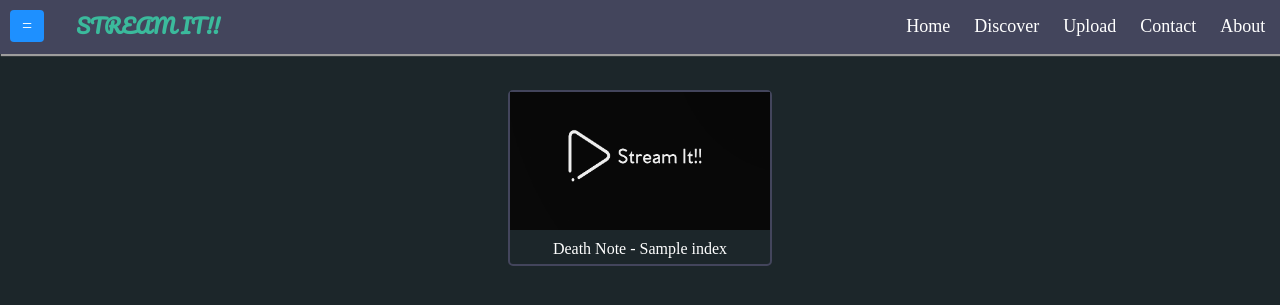
After one commit to Naval-surange/Stream-It, a Flask app: template templates/episodes.html in a window 1280 px wide. The commit adds this page. Shown: the top 305 px of the page. Run offline with Flask 2, Linux system fonts and the light colour scheme; the template is opened without the code that fills it: most values are stand-ins (such as "Sample title", 1, 10 or a date in 2020); parts of the project's set-up code (start-up, migrations or seed data) failed here and were passed over.

Commit message:
added error page, episodes page and fixed season page

```diff
--- a/index.py
+++ b/index.py
@@ -1,7 +1,8 @@
-from flask import Flask,redirect,url_for,render_template,request
+from flask import Flask, redirect, url_for, render_template, request
 import os
 from werkzeug.utils import html
 import json
+
 
 app = Flask(__name__)
 
@@ -13,22 +14,68 @@ videos = []
 @app.route("/home")
 @app.route("/")
 def home():
-    return render_template("index.html",vids=videos)
+    return render_template("index.html", vids=videos)
+
 
 @app.route("/upload")
 def upload():
     return render_template("upload.html")
 
-@app.route("/season")
-def seasons():
-    data = db[0]
+
+@app.route("/season/<series_name>")
+def seasons(series_name):
+    flag = 1
+    for ser in db:
+        if ser['name'] == series_name:
+            data = ser
+            flag = 0
+    if flag:
+        return render_template("error.html",msg="series not found!!")
+    else:
+        return render_template("season.html", data=data)
+
     # print(data)
-    return render_template("season.html",data=data)
 
-@app.route("/player/<video>")
-def player(video):
-    filePath = f'videos/{video}/{video}.mp4'
-    return render_template("player.html",path=filePath,video=video)
+
+@app.route("/episodes/<series>/<season>")
+def episodes(series, season):
+    flag = 1
+    for ser in db:
+        if ser['name'] == series:
+            if int(season) > ser["No Seasons"]:
+                return render_template("error.html",msg="season not found!!")
+            else:
+                data = ser["seasons"][season]
+                flag = 0
+    if flag:
+        return render_template("error.html",msg="series not found!!")
+    else:
+        return render_template("episodes.html", season=data)
+
+
+@app.route("/player/<series_name>/<season_number>/<episode_index>")
+def player(series_name,season_number,episode_index):
+    flag = 1
+    for ser in db:
+        if ser['name'] == series_name:
+            if int(season_number) > ser["No Seasons"]:
+                return render_template("error.html",msg = "season not found!!")
+            else:
+                season = ser['seasons'][season_number]
+                if int(episode_index) > season["No episodes"]:
+                    return render_template("error.html",msg = "episode not found!!")
+                else :
+                    episode = season["episodes"][episode_index]
+                    flag = 0
+
+    if flag:
+        return render_template("error.html",msg = "series not found!!")
+    else:
+        return render_template("player.html", episode=episode, series_name=series_name,season_number=season_number)
+
+@app.route("/error/<message>")
+def error(message):
+    return render_template("error.html",msg=message)
 
 
 if __name__ == "__main__":
--- /dev/null
+++ b/static/css/episodes.css
@@ -0,0 +1,64 @@
+:root {
+    --bakcol1: #1c262a;
+    --bakcol2: #43455c;
+    --bakcol3: #707793;
+    --textcol1: #3bba9c;
+    --textcol2: #ffffff;
+  }
+
+  .grid-container {
+    display: flex;
+    flex-wrap: wrap;
+    justify-content: center;
+    box-sizing: border-box;
+    width: 90%;
+    margin: auto;
+    margin-top: 80px;
+    margin-bottom: 30px;
+  }
+
+  .grid-item {
+    flex: 0 0 calc(25% - 20px);
+    /* background: teal; */
+    border: 2px solid var(--bakcol2);
+    border-radius: 5px;
+    color: white;
+    min-width: 200px;
+    min-height: 150px;
+    /* padding: 20px; */
+    margin: 10px;
+    box-sizing: border-box;
+
+    transition: transform 0.5s;
+  }
+
+  .grid-item:hover {
+    transform: scale(1.1);
+  }
+
+  .grid-container .grid-item a {
+    text-decoration: none;
+    color: inherit;
+  }
+
+  .thumbnail {
+    width: 100%;
+    height: 80%;
+  }
+
+  .title {
+    margin-top: -10px;
+    text-align: center;
+  }
+
+  .hidebtn {
+    width: 100px;
+    height: 30px;
+    line-height: 30px;
+    text-align: center;
+    color: #fff;
+    background: #ff0000;
+    position: absolute;
+    right: 50px;
+    top: 50px;
+  }
--- a/static/js/season.js
+++ b/static/js/season.js
@@ -26,10 +26,9 @@ function update(sNo, data) {
 
   desc = document.getElementById("seasonDesc");
 
-
   desc.innerHTML = `
                    <div class="sNo">
-                       Season ${sNo}
+                      Season ${sNo}
                    </div>
                    Number of epsodes : ${data["seasons"][sNos]["No episodes"]}
                    <div class="sDesc">
@@ -37,3 +36,5 @@ function update(sNo, data) {
                    </div>
                   `;
 }
+
+function redirectToEpisodes() {}
--- a/static/videos/seriesDatabase.json
+++ b/static/videos/seriesDatabase.json
@@ -5,24 +5,31 @@
         "No Seasons": 2,
         "seasons": {
             "1": {
+                "series name" : "Death Note",
+                "season number" : 1,
                 "No episodes": 37,
                 "desc": "Season Information here .....................................................................................",
                 "episodes": {
                     "1": {
+                        "episode number" : 1,
                         "name": "Rebirth",
                         "src": ""
                     },
                     "2": {
+                        "episode number" : 2,
                         "name": "Conferntation",
                         "src": "https://drive.google.com/file/d/1hX2P6zEug9H-jrFO-3mo8_PU5P0dtod-/preview"
                     },
                     "11": {
+                        "episode number" : 11,
                         "name": "Assult",
                         "src": "https://drive.google.com/file/d/1J1qTgiwN0Zpt1UvF7kAPytZiMqVSt9UZ/preview"
                     }
                 }
             },
             "2": {
+                "series name" : "Death Note",
+                "season number" : 2,
                 "No episodes": 10,
                 "desc": "Season Information here tooo ",
                 "episodes": {
--- /dev/null
+++ b/templates/episodes.html
@@ -0,0 +1,24 @@
+{% extends "header.html" %}
+{%block title %} Stream IT {% endblock %}
+{% block css %}
+<link rel="stylesheet" href="{{ url_for('static',filename='css/episodes.css') }}">
+{% endblock %}
+
+{% block content%}
+
+<div class="grid-container">
+
+    {% for index in season['episodes'] %}
+
+    <div class="grid-item">
+        <a href=" {{ url_for('player', series_name=season['series name'] , season_number=season['season number'] , episode_index=index ) }} ">
+            <img class="thumbnail" src="{{url_for('static',filename='default/thumbnail3.png')}}" alt="thumbnail">
+            <div class="title">
+                <p>{{"Death Note - " + season['episodes'][index]["name"]}}</p>
+            </div>
+        </a>
+    </div>
+
+    {%endfor%}
+</div>
+{% endblock %}
--- a/templates/player.html
+++ b/templates/player.html
@@ -1,5 +1,5 @@
 {% extends "header.html" %}
-{%block title %} {{ video }} {% endblock %}
+{%block title %} Stream-It {{series_name}} {{episode['name']}} {% endblock %}
 {% block css %}
 <link rel="stylesheet" href="{{ url_for('static',filename='css/player.css') }}">
 {% endblock %}
@@ -8,9 +8,9 @@
 
 <div class="vidContainer">
     <iframe class="video" allow="fullscreen;"
-        src="https://drive.google.com/file/d/1hX2P6zEug9H-jrFO-3mo8_PU5P0dtod-/preview"></iframe>
+        src={{episode["src"]}}></iframe>
     <div class="title">
-        Death Note - {{video}}
+        {{series_name}} {{episode['name']}} - {{season_number }}X{{episode['episode number']}}
     </div>
 </div>
 
```
Also changed, not shown: static/css/error.css (added, +12 -0 lines), templates/error.html (added, +15 -0 lines), templates/season.html (+39 -32 lines), static/js/episodes.js (added).
